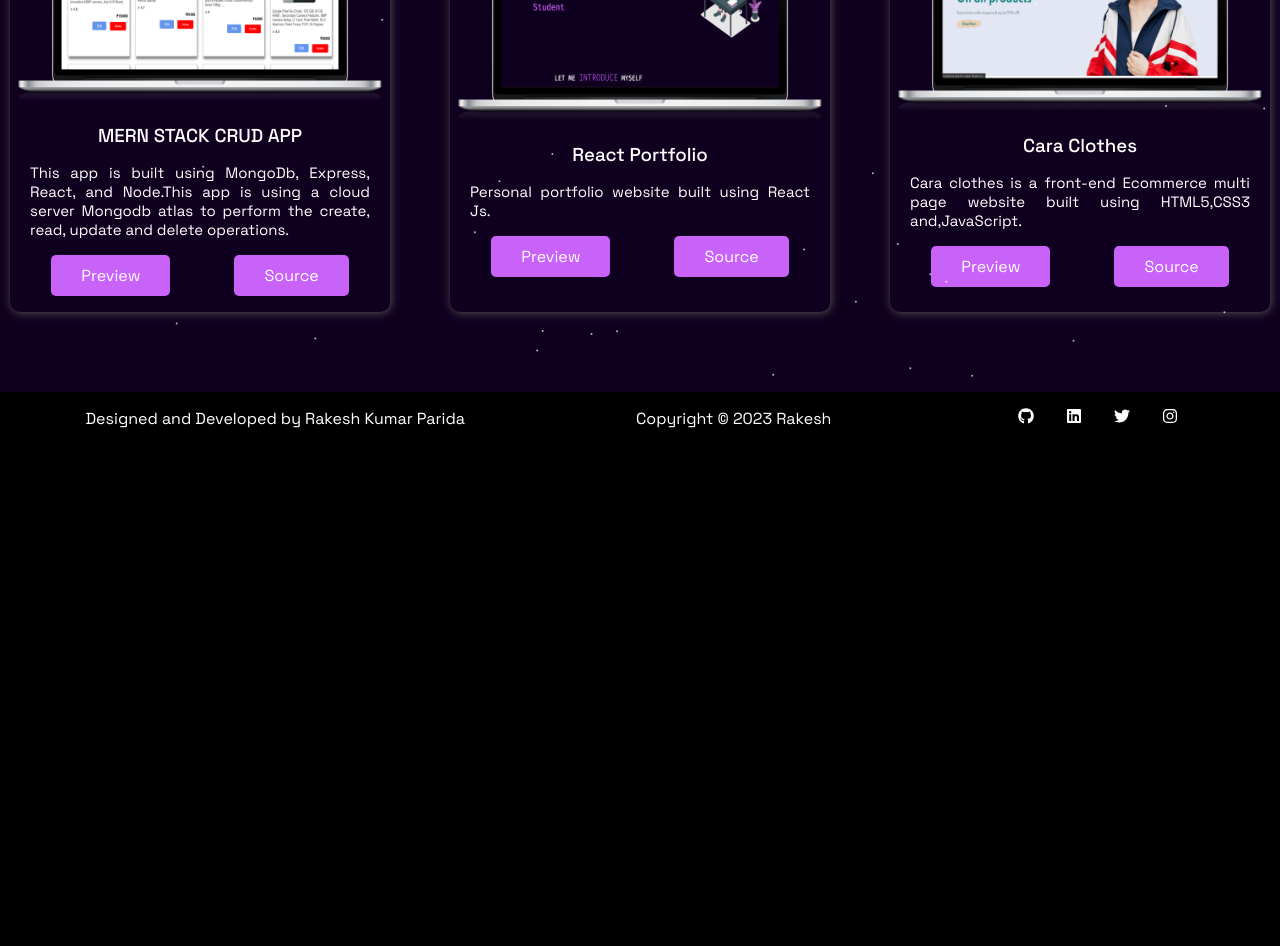
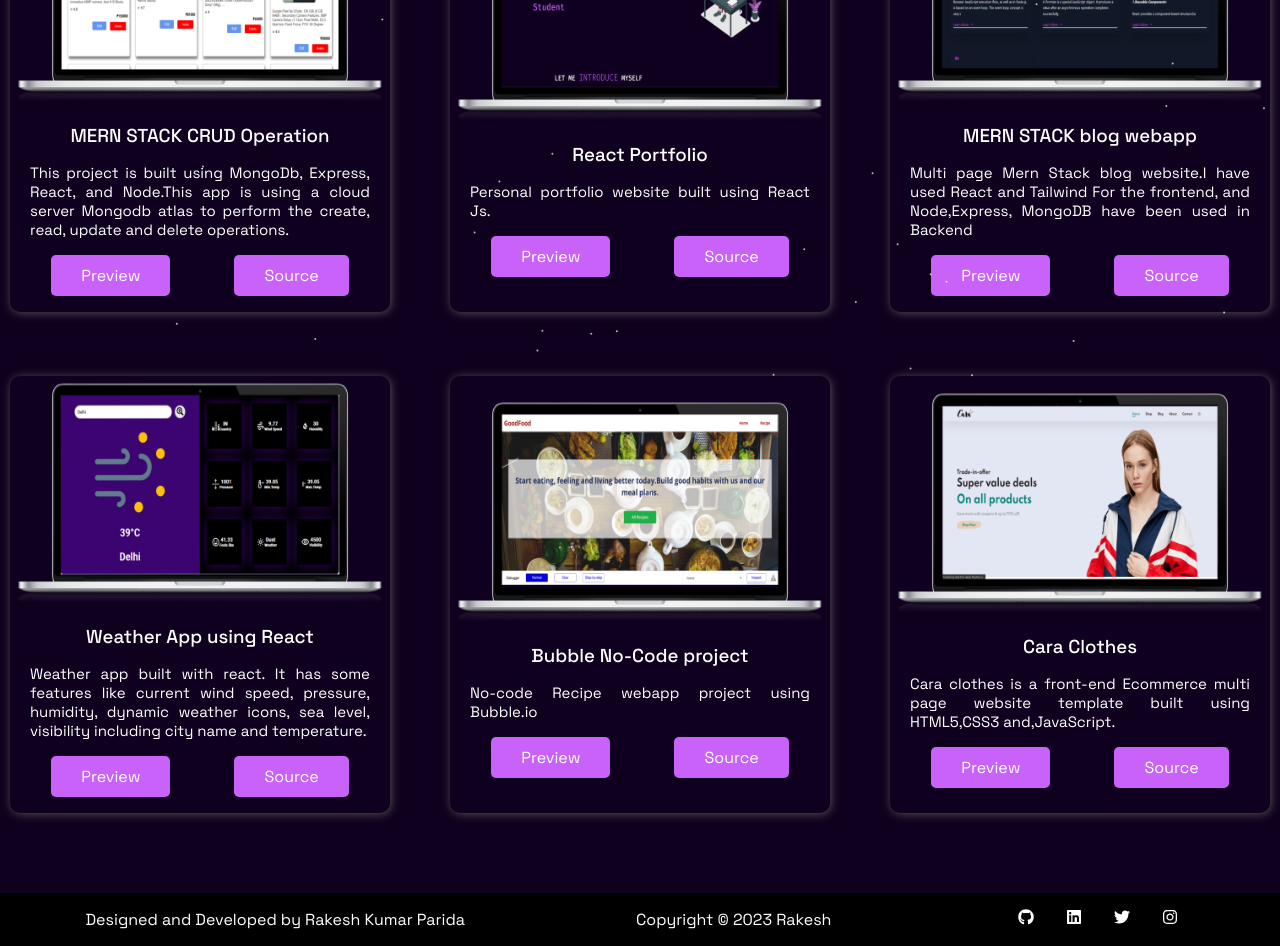
Before and after one commit to Rakesh-99/Portfolio, a React (Create React App) app: page /Project in a window 1280 px wide. Shown: the part 420-1366 px from the top of the page. Before the commit the page ends 865 px from the top, so only its background shows below. Built offline with nearby package versions, Linux system fonts and the light colour scheme.

Commit message:
Added more project and Skills

```diff
--- a/src/Components/About/About.js
+++ b/src/Components/About/About.js
@@ -31,8 +31,8 @@ const About = () => {
                     </div>
 
                     <h2 className='myInfo'>
-                        Hi Everyone, I am <span className='clr'>Rakesh Kumar Parida</span> from <span className='clr'>Bhubaneswar,India.</span>.
-                        I am a student of 3rd year pursuing B.TECH in Computer Science from Nalanda Institute of Technology, Bhubaneswar.
+                        Hi Everyone, I am <span className='clr'>Rakesh Kumar Parida</span> from <span className='clr'>Bhubaneswar,Odisha.</span>.
+                        I am a student of 4th year pursuing B.TECH in Computer Science from Nalanda Institute of Technology, Bhubaneswar.
                     </h2>
 
                     <h2 className='myInfo'>Apart from coding,some other activities that I love !</h2>
@@ -44,8 +44,8 @@ const About = () => {
                     </div>
 
                     <div className="quote">
-                        <p style={{ fontStyle: 'italic' }}>"Time flies, Do it now or regret later. It's all in your hand !"</p>
-                        <span className='name'>~Rakesh</span>
+                        <p style={{ fontStyle: 'italic' }}>"Good software,like Wine, takes time"</p>
+                        <span className='name'>~ Joel Spolsky </span>
                     </div>
                 </div>
 
@@ -57,10 +57,10 @@ const About = () => {
             <Tech />
             <div className='about-me'>
                 <p style={{ color: '#fff' }}>
-                    I am a <span className='colored-text'> front-end developer</span> with a passion for building <span className='colored-text'>beautiful</span> and <span className='colored-text'>user friendly</span> websites. I have a strong understanding
+                    I am a <span className='colored-text'>Mern Stack developer</span> with a passion for building <span className='colored-text'>beautiful</span> and <span className='colored-text'>user friendly</span> websites. I have a strong understanding
                     of <span className='colored-text'> front-end development</span> and familiar with Backend technologies like <span className='colored-text'>Node</span>,<span className='colored-text'>Express</span> and <span className='colored-text'>MongoDB</span>. Apart from that I have
                     knowledge of <span className='colored-text'>JWT Authentication</span> and creating <span className='colored-text'>REST APIS</span> with real time Database which is <span className='colored-text'> MongoDB Atlas</span>.
-                    The Integration, deployment of MERN Stack application in platforms like <span className='colored-text'>Vercel</span> and <span className='colored-text'> Netlify</span>, and so on.
+                    The Integration, deployment of MERN Stack application in platforms like <span className='colored-text'>Vercel, Render</span> and <span className='colored-text'> Netlify</span>, and so on.
                 </p>
 
                 <p style={{ color: '#fff' }}>
--- a/src/Components/About/Tech.js
+++ b/src/Components/About/Tech.js
@@ -35,7 +35,7 @@ const Tech = () => {
             <div className="techBoxes">
                 <div className="box" style={{ display: 'flex', flexDirection: 'column' }}>
                     <DiJava />
-                    <span style={{ fontSize: '1rem' }}>Java</span>
+                    <span style={{ fontSize: '1rem' }}>Core Java</span>
                 </div>
                 <div className="box" style={{ display: 'flex', flexDirection: 'column' }}>
                     <SiHtml5 />
@@ -45,11 +45,6 @@ const Tech = () => {
                 <div className="box" style={{ display: 'flex', flexDirection: 'column' }}>
                     <SiCss3 />
                     <span style={{ fontSize: '1rem' }}>CSS3</span>
-
-                </div>
-                <div className="box" style={{ display: 'flex', flexDirection: 'column' }}>
-                    <TbBrandBootstrap />
-                    <span style={{ fontSize: '1rem' }}>Bootstrap</span>
 
                 </div>
 
@@ -97,13 +92,6 @@ const Tech = () => {
                 <div className="box" style={{ display: 'flex', flexDirection: 'column' }}>
                     <SiFirebase />
                     <span style={{ fontSize: '1rem' }}>Firebase</span>
-
-                </div>
-
-                <div className="box" style={{ display: 'flex', flexDirection: 'column' }}>
-                    <DiJqueryLogo />
-                    <span style={{ fontSize: '1rem' }}>Jquery</span>
-
                 </div>
 
             </div>
--- a/src/Components/About/Tools.js
+++ b/src/Components/About/Tools.js
@@ -7,9 +7,11 @@ import {
     SiPostman,
     SiHeroku,
     SiVercel,
-    SiIntellijidea
+    SiIntellijidea,
+    SiNetlify,
+    SiRailway
+} from "react-icons/si";
 
-} from "react-icons/si";
 
 import { DiEclipse } from 'react-icons/di'
 
@@ -45,6 +47,17 @@ const Tools = () => {
 
                 </div>
                 <div className="box" style={{ display: 'flex', flexDirection: 'column' }}>
+                    <SiNetlify />
+                    <span style={{ fontSize: '1rem' }}>Netlify</span>
+
+                </div>
+                <div className="box" style={{ display: 'flex', flexDirection: 'column' }}>
+                    <SiRailway />
+                    <span style={{ fontSize: '1rem' }}>Railway Hosting</span>
+
+                </div>
+
+                <div className="box" style={{ display: 'flex', flexDirection: 'column' }}>
                     < DiEclipse />
                     <span style={{ fontSize: '1rem' }}>Eclipse</span>
 
--- a/src/Components/NavBar/NavBar.js
+++ b/src/Components/NavBar/NavBar.js
@@ -28,6 +28,7 @@ const NavBar = () => {
     window.addEventListener('scroll', changeColor);
 
     return (
+
         <div className={color ? 'navContainer bg' : 'navContainer'}>
 
 
--- a/src/Components/Projects/ProjectCardData.js
+++ b/src/Components/Projects/ProjectCardData.js
@@ -1,6 +1,9 @@
 import ProjectImg1 from '../Assets/Project1.png';
 import ProjectImg2 from '../Assets/Project2.png';
 import ProjectImg3 from '../Assets/Project 3.png';
+import noCodeImg from '../Assets/NoCode ProjectImg.png';
+import MernBlogImg from '../Assets/MernBlogImg.png';
+import WeatherAppImg from '../Assets/Project4.png';
 
 
 
@@ -8,8 +11,8 @@ import ProjectImg3 from '../Assets/Project 3.png';
 const ProjectCardData = [
     {
         imgSrc: ProjectImg3,
-        projectTitle: 'MERN STACK CRUD APP',
-        aboutProject: 'This app is built using MongoDb, Express, React, and Node.This app is using a cloud server Mongodb atlas to perform the create, read, update and delete operations.',
+        projectTitle: 'MERN STACK CRUD Operation',
+        aboutProject: 'This project is built using MongoDb, Express, React, and Node.This app is using a cloud server Mongodb atlas to perform the create, read, update and delete operations.',
         url1: 'https://mern-crud-app-sigma.vercel.app/',
         url2: 'https://github.com/Rakesh-99/MERN-CRUD-APP'
     },
@@ -21,12 +24,34 @@ const ProjectCardData = [
         url2: 'https://github.com/Rakesh-99/React-Personal-Portfolio-'
     },
     {
+        imgSrc: MernBlogImg,
+        projectTitle: 'MERN STACK blog webapp',
+        aboutProject: 'Multi page Mern Stack blog website.I have used React and Tailwind For the frontend, and Node,Express, MongoDB have been used in Backend ',
+        url1: 'https://rakeshblog.onrender.com/',
+        url2: 'https://github.com/Rakesh-99/Blog-App'
+    },
+    {
+        imgSrc: WeatherAppImg,
+        projectTitle: 'Weather App using React',
+        aboutProject: 'Weather app built with react. It has some features like current wind speed, pressure, humidity, dynamic weather icons, sea level, visibility including city name and temperature.',
+        url1: 'https://weather-app-tau-dun.vercel.app/',
+        url2: 'https://github.com/Rakesh-99/Weather-App-React'
+    },
+    {
+        imgSrc: noCodeImg,
+        projectTitle: 'Bubble No-Code project',
+        aboutProject: 'No-code Recipe webapp project using Bubble.io',
+        url1: 'https://recipezone.bubbleapps.io/version-test/auth?v=login',
+        url2: '#'
+    },
+    {
         imgSrc: ProjectImg2,
         projectTitle: 'Cara Clothes',
-        aboutProject: 'Cara clothes is a front-end Ecommerce multi page website built using HTML5,CSS3 and,JavaScript. ',
+        aboutProject: 'Cara clothes is a front-end Ecommerce multi page website template built using HTML5,CSS3 and,JavaScript. ',
         url1: 'https://rakesh-99.github.io/FrontEnd-Ecommerce-Project/',
         url2: 'https://github.com/Rakesh-99/FrontEnd-Ecommerce-Project'
     },
+
 
 
 
```
Also changed, not shown: src/Components/Assets/MernBlogImg.png (added), src/Components/Assets/NoCode ProjectImg.png (added).
